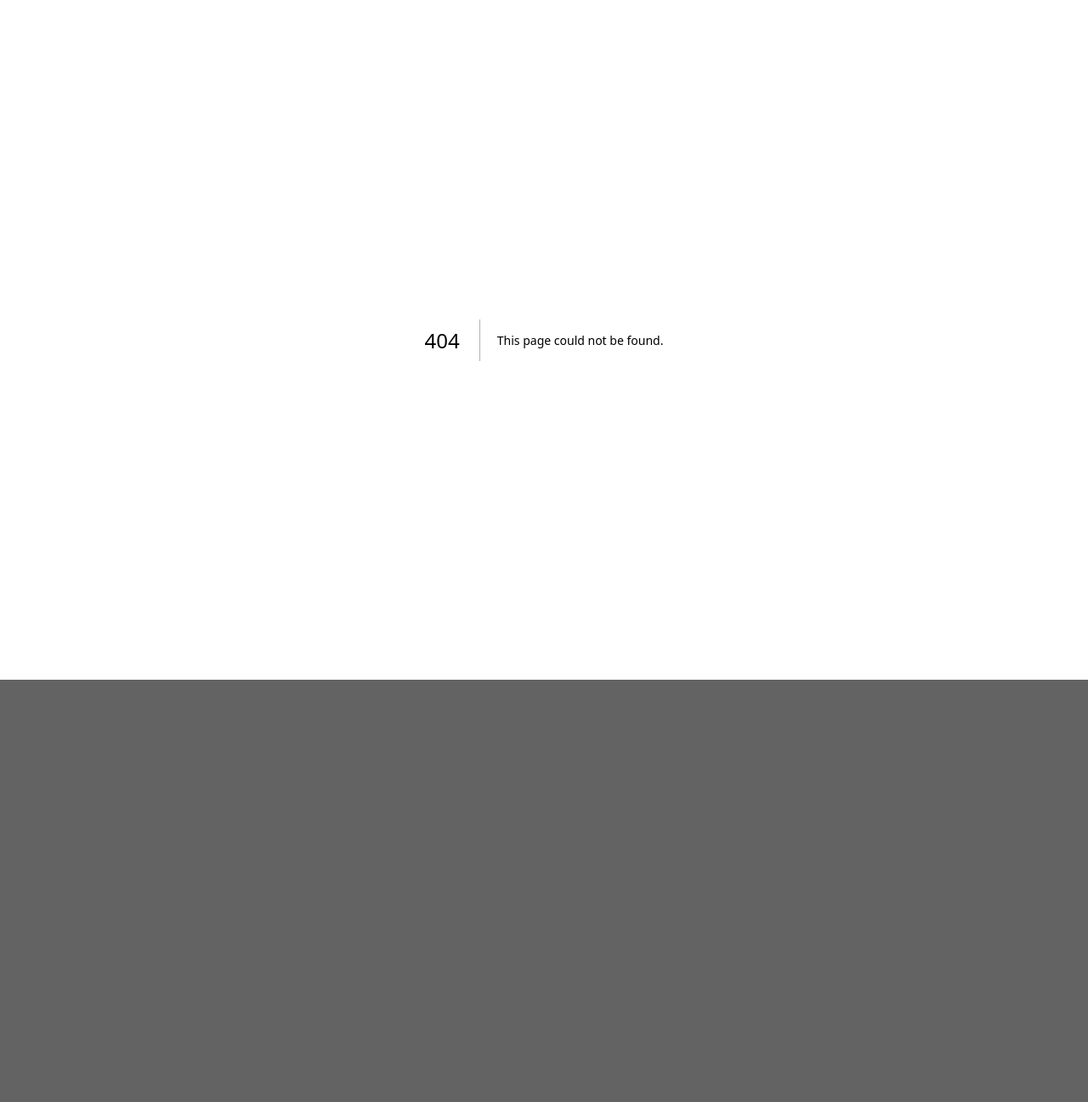
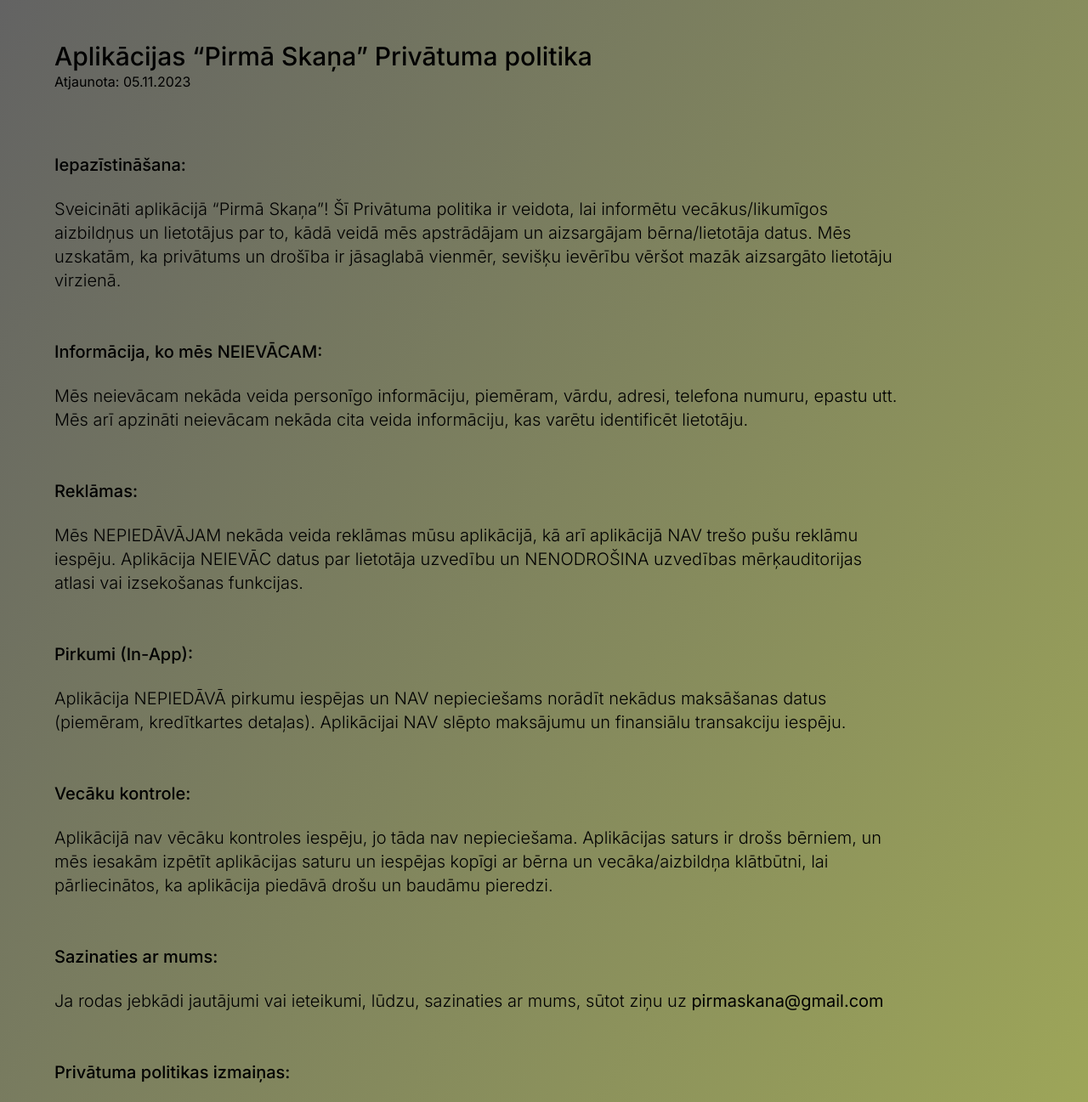
Before and after one commit to ritvarsbiksis/ritvars-eu, a Next.js app: page /pirma-skana/privatuma-politika in a window 1280 px wide. Before the commit this address had no page. Shown: the top 1297 px of the page at 85% size. Before the commit the page ends 800 px from the top, so only its background shows below. Built offline with nearby package versions, Linux system fonts and the light colour scheme.

Commit message:
PrivatumaPolitikaPage has been added

```diff
--- /dev/null
+++ b/app/pirma-skana/privatuma-politika/page.tsx
@@ -0,0 +1,82 @@
+export const metadata = {
+  title: `Pirmā skaņa – Privātuma politika`,
+  description: "Aplikācijas “Pirmā Skaņa” Privātuma politika",
+};
+
+export default function PrivatumaPolitikaPage() {
+  return (
+    <main className="flex min-h-screen flex-col items-left p-16 pt-12 box-content flex-wrap">
+      <div style={{ maxWidth: 1000 }} className="min-w-44">
+        <h1 className="text-3xl font-medium ">
+          Aplikācijas “Pirmā Skaņa” Privātuma politika
+        </h1>
+        <div>Atjaunota: 05.11.2023</div>
+        <div className="text-xl font-light flex-col mt-10 flex gap-6">
+          <h2 className="text-xl font-medium pt-8">Iepazīstināšana:</h2>
+          <p>
+            Sveicināti aplikācijā “Pirmā Skaņa”! Šī Privātuma politika ir
+            veidota, lai informētu vecākus/likumīgos aizbildņus un lietotājus
+            par to, kādā veidā mēs apstrādājam un aizsargājam bērna/lietotāja
+            datus. Mēs uzskatām, ka privātums un drošība ir jāsaglabā vienmēr,
+            sevišķu ievērību vēršot mazāk aizsargāto lietotāju virzienā.
+          </p>
+
+          <h2 className="text-xl font-medium pt-8">
+            Informācija, ko mēs NEIEVĀCAM:
+          </h2>
+          <p>
+            Mēs neievācam nekāda veida personīgo informāciju, piemēram, vārdu,
+            adresi, telefona numuru, epastu utt. Mēs arī apzināti neievācam
+            nekāda cita veida informāciju, kas varētu identificēt lietotāju.
+          </p>
+
+          <h2 className="text-xl font-medium pt-8">Reklāmas:</h2>
+          <p>
+            Mēs NEPIEDĀVĀJAM nekāda veida reklāmas mūsu aplikācijā, kā arī
+            aplikācijā NAV trešo pušu reklāmu iespēju. Aplikācija NEIEVĀC datus
+            par lietotāja uzvedību un NENODROŠINA uzvedības mērķauditorijas
+            atlasi vai izsekošanas funkcijas.
+          </p>
+
+          <h2 className="text-xl font-medium pt-8">Pirkumi (In-App):</h2>
+          <p>
+            Aplikācija NEPIEDĀVĀ pirkumu iespējas un NAV nepieciešams norādīt
+            nekādus maksāšanas datus (piemēram, kredītkartes detaļas).
+            Aplikācijai NAV slēpto maksājumu un finansiālu transakciju iespēju.
+          </p>
+
+          <h2 className="text-xl font-medium pt-8">Vecāku kontrole:</h2>
+          <p>
+            Aplikācijā nav vēcāku kontroles iespēju, jo tāda nav nepieciešama.
+            Aplikācijas saturs ir drošs bērniem, un mēs iesakām izpētīt
+            aplikācijas saturu un iespējas kopīgi ar bērna un vecāka/aizbildņa
+            klātbūtni, lai pārliecinātos, ka aplikācija piedāvā drošu un baudāmu
+            pieredzi.
+          </p>
+
+          <h2 className="text-xl font-medium pt-8">Sazinaties ar mums:</h2>
+          <p>
+            Ja rodas jebkādi jautājumi vai ieteikumi, lūdzu, sazinaties ar mums,
+            sūtot ziņu uz <b>pirmaskana@gmail.com</b>
+          </p>
+
+          <h2 className="text-xl font-medium pt-8">
+            Privātuma politikas izmaiņas:
+          </h2>
+          <p>
+            Mēs paturam tiesības mainīt šo Privātuma politiku. Par privātuma
+            politikas maiņu lietotājs tiks informēts caur aplikāciju, izmantojot
+            “vecāku vārtus”, kur būs nepieciešams piesaistīt vecāku pirms varēs
+            turpināt izmantot aplikācijas piedāvātās iespējas.
+          </p>
+
+          <h2 className="text-xl font-medium pt-8">Jūsu piekrišana:</h2>
+          <p>
+            Jūs automātiski piekrītat šai Privātuma politikai, lejuplādējot un
+            izmantojot aplikāciju “Pirmā Skaņa”.
+          </p>
+        </div>
+      </div>
+    </main>
+  );
+}
```
